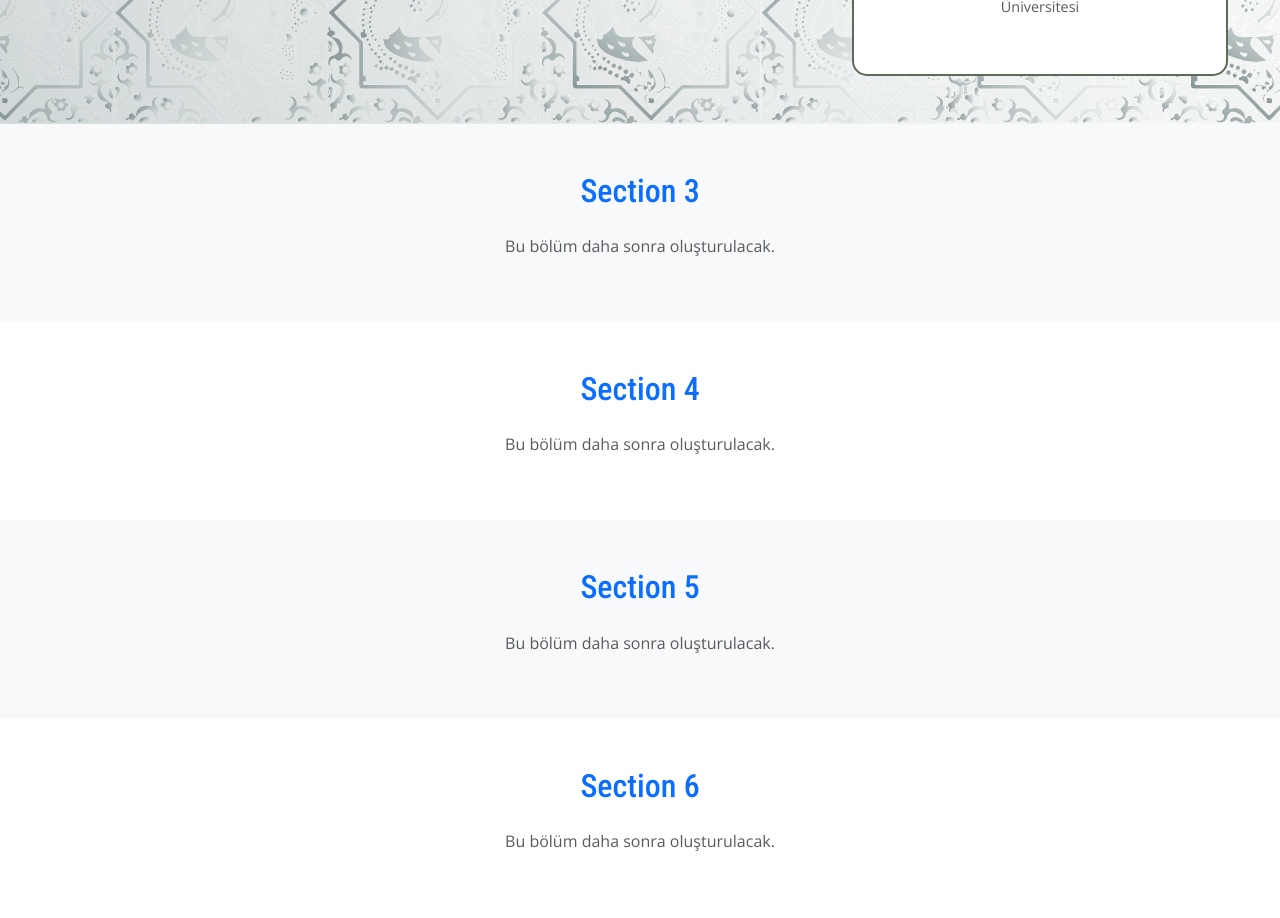
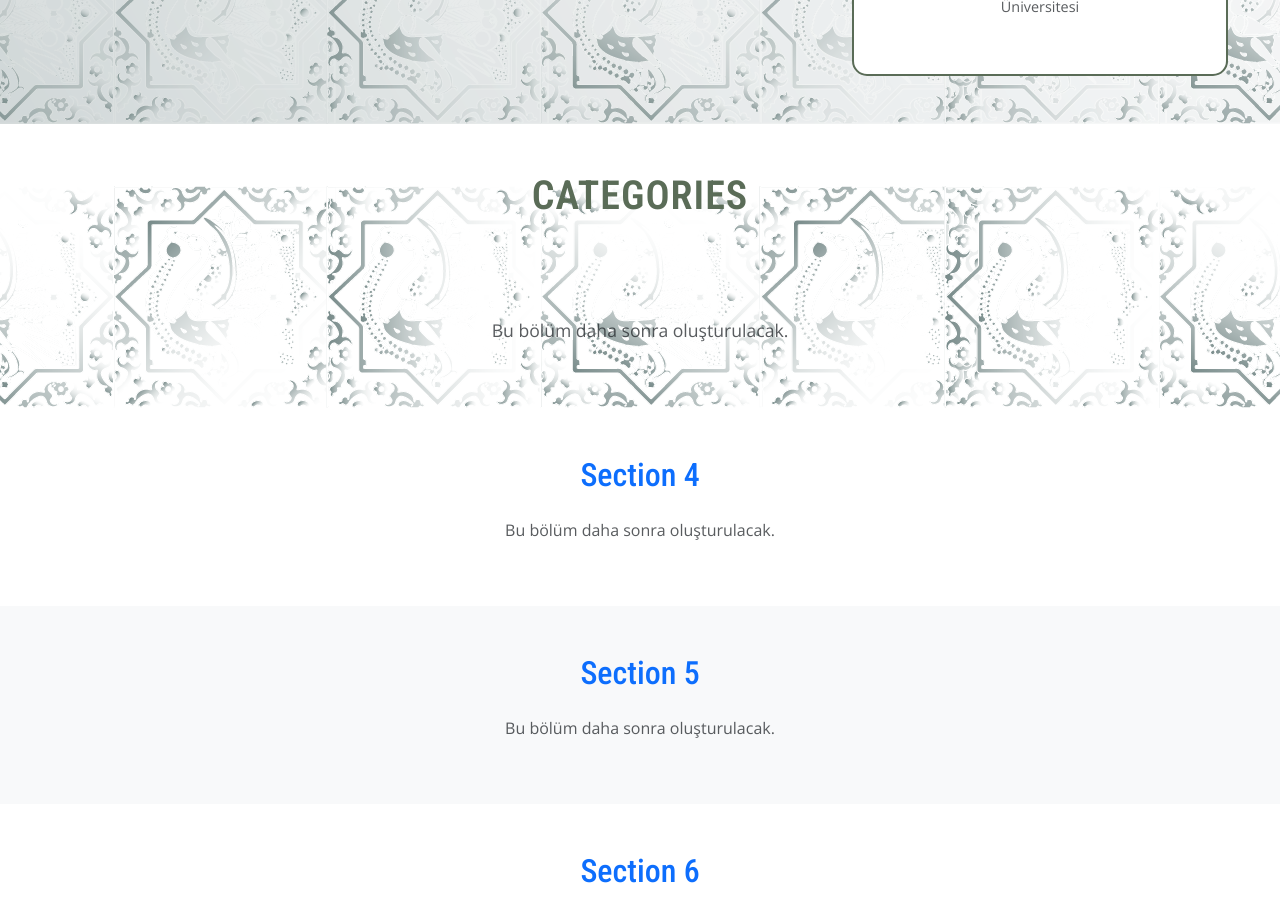
Before and after one commit to enesbugracengiz/abad, a React (Vite) app: page / in a window 1280 px wide. Shown: the part 1540-2458 px from the top of the page. Built offline with nearby package versions, Linux system fonts and the light colour scheme.

Commit message:
section3 eklendi.

```diff
--- /dev/null
+++ b/src/components/Categories.jsx
@@ -0,0 +1,53 @@
+import React from "react";
+import { Container, Row, Col } from "react-bootstrap";
+
+const Categories = () => {
+  return (
+    <section
+      className="py-5"
+      style={{
+        backgroundImage: `url("/src/assets/genel/arayuzver2-19.png")`,
+        backgroundRepeat: "repeat-x",
+        backgroundPosition: "bottom",
+        backgroundSize: "auto",
+        paddingBottom: "120px",
+      }}
+    >
+      <Container style={{ maxWidth: "1200px" }}>
+        <Row className="mb-5">
+          <Col>
+            <h2
+              className="text-center fw-semibold mb-5"
+              style={{
+                fontSize: "2.5rem",
+                color: "#5a6c57",
+                letterSpacing: "1px",
+              }}
+            >
+              CATEGORIES
+            </h2>
+          </Col>
+        </Row>
+
+        <Row className="justify-content-center">
+          <Col xs={12} lg={10}>
+            <div className="text-center">
+              <p
+                className="text-muted"
+                style={{
+                  fontSize: "1.1rem",
+                  lineHeight: "1.6",
+                  fontFamily: "Open Sans, sans-serif"
+                }}
+              >
+                Bu bölüm daha sonra oluşturulacak.
+              </p>
+            </div>
+          </Col>
+        </Row>
+      </Container>
+    </section>
+  );
+};
+
+export default Categories;
--- a/src/pages/HomePage.jsx
+++ b/src/pages/HomePage.jsx
@@ -3,6 +3,7 @@ import { Container } from "react-bootstrap";
 import Header from "../components/Header";
 import MapSection from "../components/MapSection";
 import FeaturedProjects from "../components/FeaturedProjects";
+import Categories from "../components/Categories";
 import Footer from "../components/Footer";
 
 const HomePage = () => {
@@ -18,19 +19,8 @@ const HomePage = () => {
         {/* Section 2 - Öne Çıkan Projeler */}
         <FeaturedProjects />
 
-        {/* Section 3 */}
-        <section className="py-5 bg-light">
-          <Container>
-            <div className="text-center">
-              <h2 className="text-primary mb-4" style={{ fontFamily: "Roboto Condensed, sans-serif", color: "#00baa3" }}>
-                Section 3
-              </h2>
-              <p className="text-muted" style={{ fontFamily: "Open Sans, sans-serif" }}>
-                Bu bölüm daha sonra oluşturulacak.
-              </p>
-            </div>
-          </Container>
-        </section>
+        {/* Section 3 - Categories */}
+        <Categories />
 
         {/* Section 4 */}
         <section className="py-5 bg-white">
```
